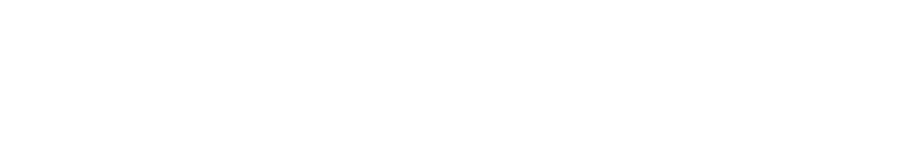
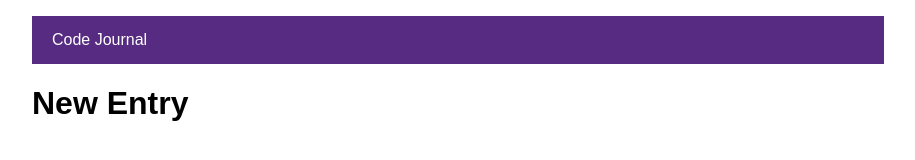
Before and after one commit to Kasiett/code-journal, a website: page index.html in a window 1280 px wide. Shown: the whole page, without its empty margins (182-1097 px from the left). Drawn offline with Linux system fonts and the light colour scheme.

Commit message:
Added nav, and h1 inside the header.container

```diff
--- a/css/styles.css
+++ b/css/styles.css
@@ -0,0 +1,9 @@
+* {
+  font-family: sans-serif;
+}
+
+nav > p {
+  background-color: #562b81;
+  color: white;
+  padding: 15px 20px;
+}
--- a/index.html
+++ b/index.html
@@ -18,6 +18,12 @@
 <body>
   <header>
     <div class="container">
+      <nav>
+        <p>Code Journal</p>
+      </nav>
+      <div class="heading">
+        <h1>New Entry</h1>
+      </div>
     </div>
   </header>
   <main class="container">
```
